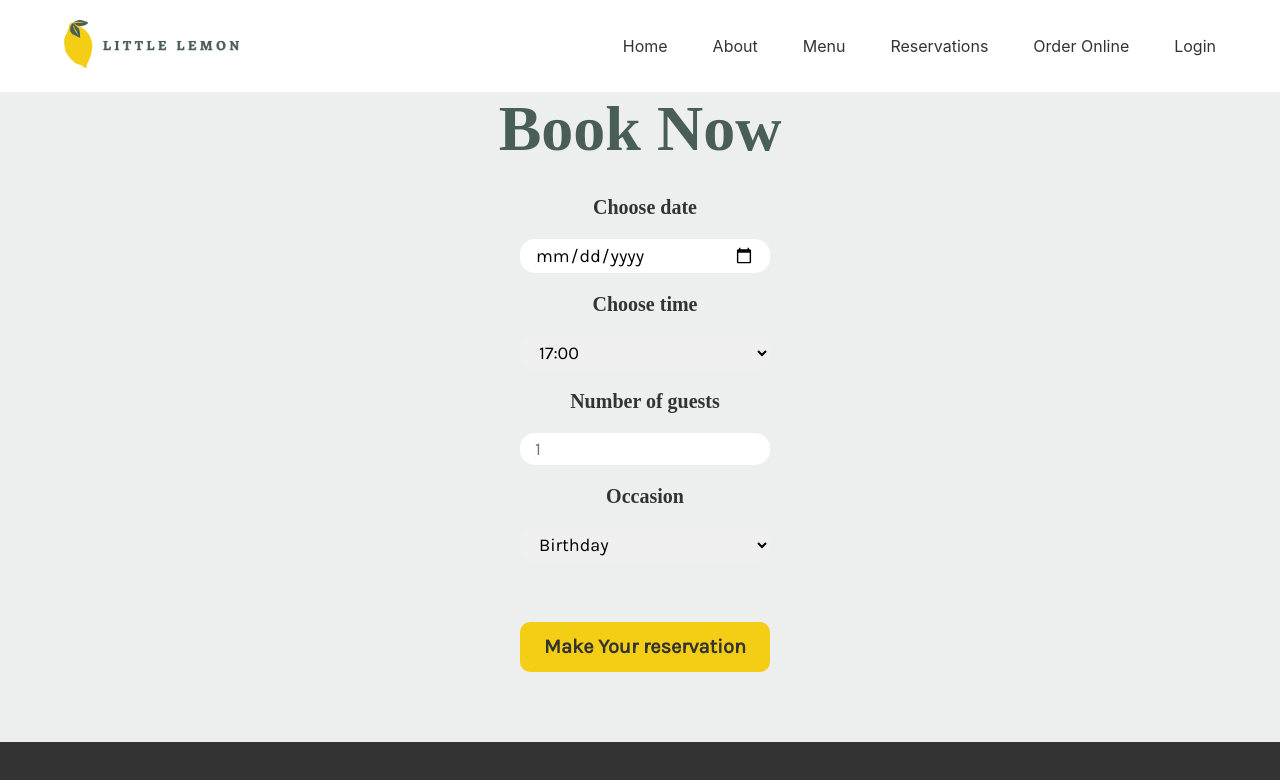
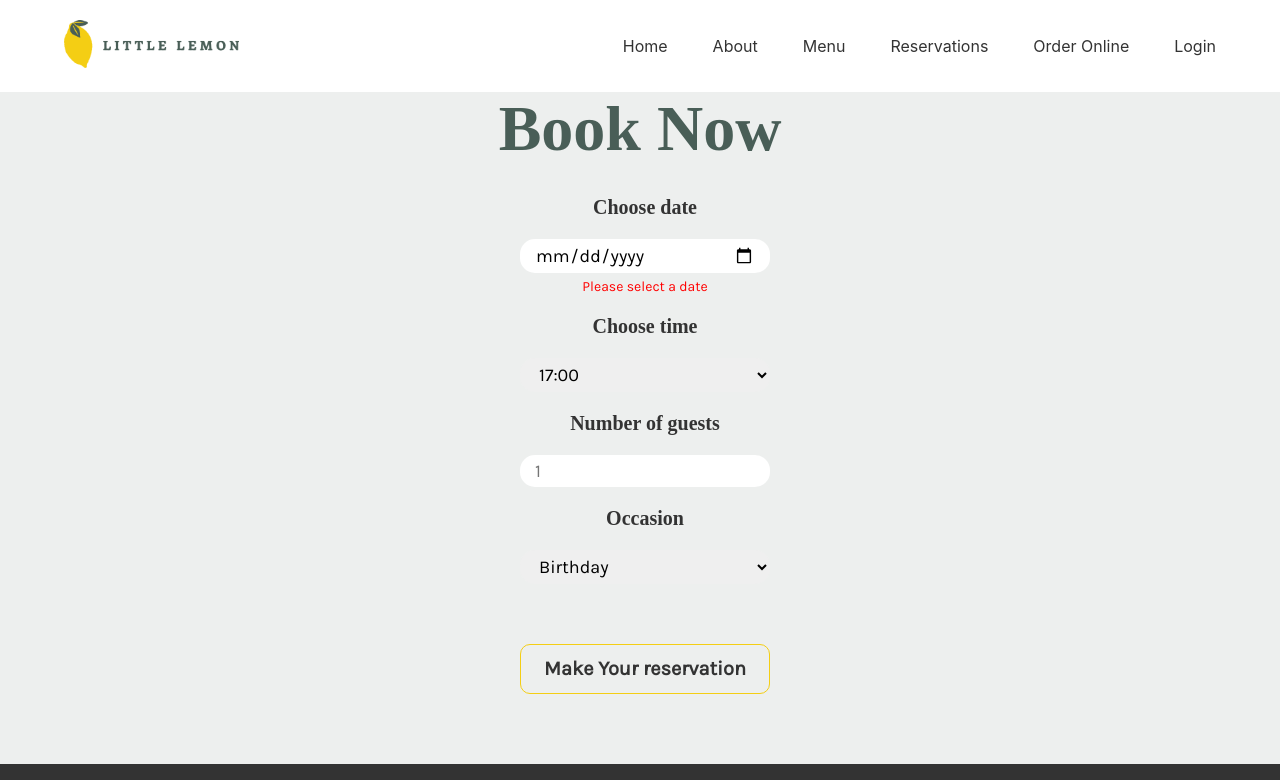
Before and after one commit to EtieneNovais/LittleLemon_LandingPage, a React (Create React App) app: page /booking in a window 1280 px wide. Shown: the top 780 px of the page. Built offline with nearby package versions, Linux system fonts and the light colour scheme; a web font is replaced by a local one.

Commit message:
UX improvements

```diff
--- a/src/BookingForm.js
+++ b/src/BookingForm.js
@@ -22,10 +22,12 @@ export default function BookingForm(props){
         <form onSubmit={handleSubmit} style={{display: 'grid', maxWidth: '200px', gap: '20px'}}>
             <label htmlFor="res-date">Choose date</label>
             <input type="date" id="res-date" value={date} onChange={handleDateChange}/>
+            {date==='' && <label htmlFor="res-date" className='message'>Please select a date</label>}
             <label htmlFor="res-time">Choose time</label>
             <select id="res-time " value={time} onChange={e=>setTime(e.target.value)}>
                 {props.availableTimes.map(x => <option>{x}</option>)}
             </select>
+            {props.availableTimes.length===0 && <label htmlFor="res-date" className='message'>No available times for the choosen date</label>}
             <label htmlFor="guests">Number of guests</label>
             <input type="number" placeholder="1" min="1" max="10" id="guests" value={guests} onChange={e=>setGuests(e.target.value)}/>
             <label htmlFor="occasion">Occasion</label>
@@ -33,7 +35,7 @@ export default function BookingForm(props){
                 <option>Birthday</option>
                 <option>Anniversary</option>
             </select>
-            <input type="submit" value="Make Your reservation" />
+            <input aria-label='On Click' disabled={props.availableTimes.length===0 || date===''} type="submit" value="Make Your reservation" />
         </form>
     );
 }
--- a/src/index.css
+++ b/src/index.css
@@ -463,8 +463,23 @@ form label{
   text-align: center;
 }
 
+form .message{
+  font-family: 'Karla';
+  font-size: 14px;
+  font-weight: 300;
+  color: red;
+  margin-top: -15px;
+}
+
 input[type='submit']{
   margin-top: 40px;
+  cursor: pointer;
+}
+
+input[type='submit']:disabled{
+  cursor: default;
+  background-color: #EDEFEE;
+  border: 1px solid #F4CE14;
 }
 
 /*=============== Confirmed Booking ===================*/
```
